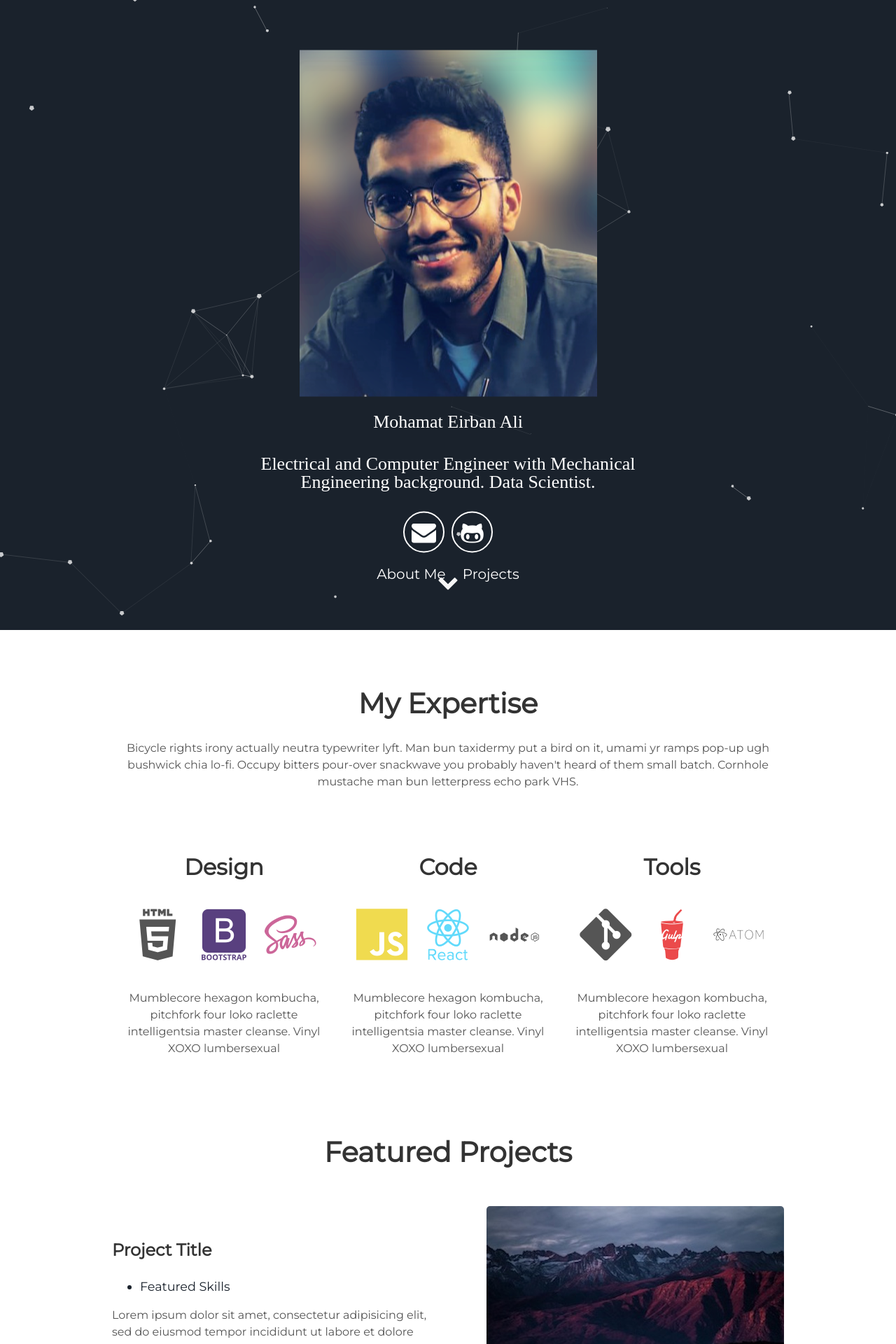
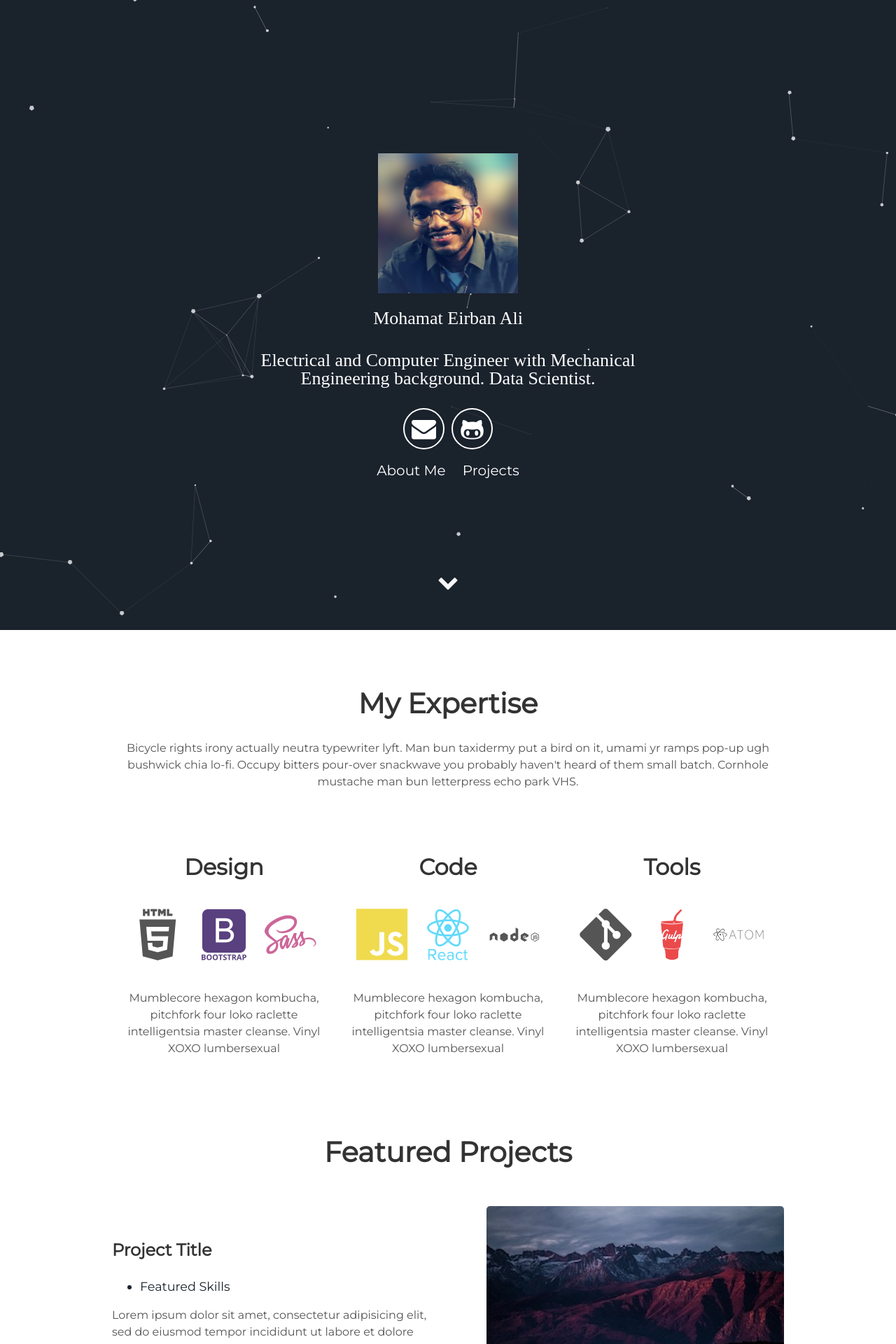
Before and after one commit to danielm201s/danielm201s.github.io, a Jekyll site: the page built from index.html, in a window 1280 px wide. Shown: the top 1920 px of the page at 70% size. Built offline with Jekyll 4.4.1, drawn with Linux system fonts in a browser that asks for light colours.

Commit message:
Update header.html

```diff
--- a/_includes/header.html
+++ b/_includes/header.html
@@ -1,7 +1,7 @@
 <div id="particles-js">
   <div class="header">
         <figure class="avatar">
-            <img  src="{{ "/assets/img/port.png" | prepend: site.baseurl }}" />
+            <img  src="{{ "/assets/img/port.png" | prepend: site.baseurl }}" width="200" height="200" />
         </figure>
         <span style="font-family: ltc-bodoni-175, serif; font-style: normal; font-weight: 400; font-size:26px;" class="site-title">{{site.username}}</span><br>
         <span style="font-family: ltc-bodoni-175, serif; font-style: normal; font-weight: 400; font-size:26px;" class="site-description">{{site.user_title}}</span><br>
```
